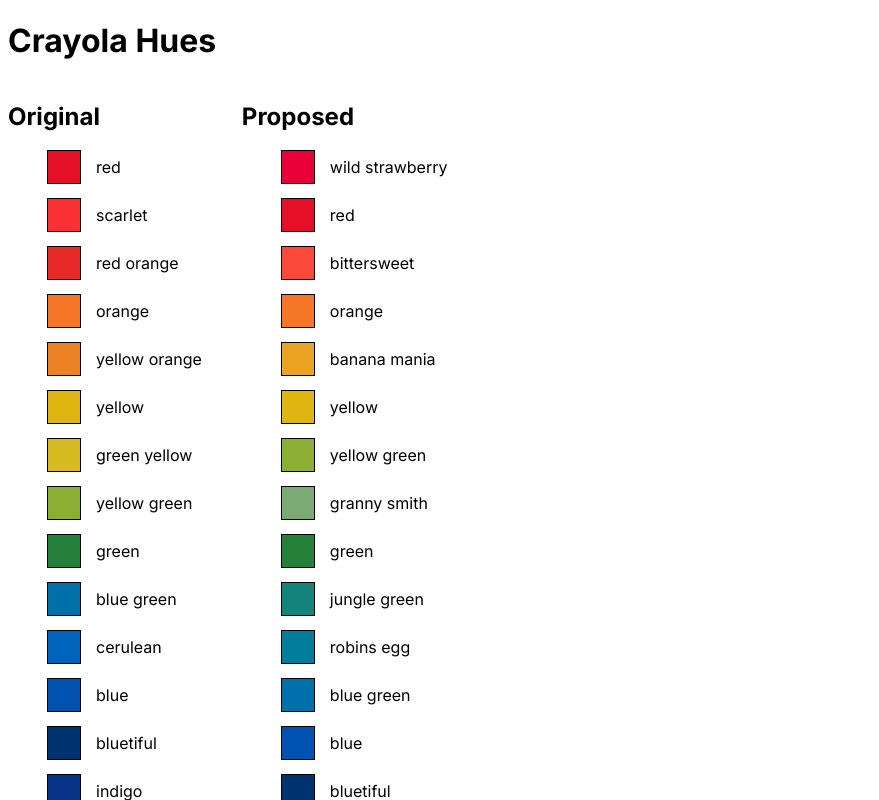
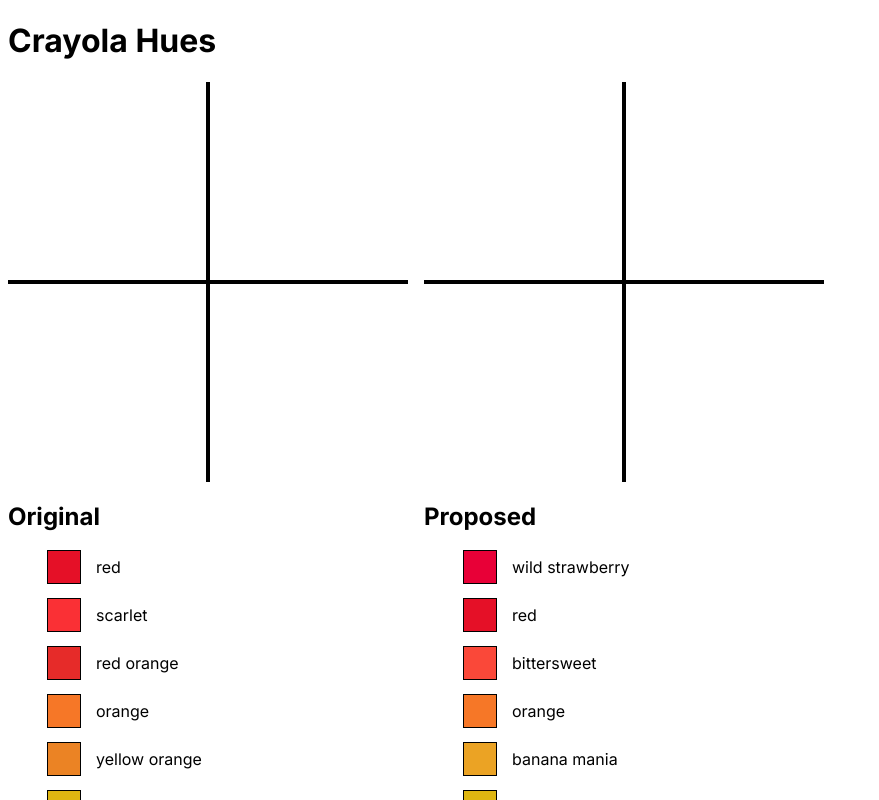
Before and after one commit to aqandrew/crayola-oklch, a Next.js app: page / in a window 1280 px wide. Shown: the top 800 px of the page, without its empty margins (0-879 px from the left). Built offline with nearby package versions, Linux system fonts and the light colour scheme.

Commit message:
add SVG graph w/axes

```diff
--- a/src/app/page.tsx
+++ b/src/app/page.tsx
@@ -4,6 +4,7 @@
 import { Global, css } from '@emotion/react';
 
 import { COLORS, COLORS_ORIGINAL, COLORS_PROPOSED } from '@/utils/colors';
+import Graph from '@/components/svg/Graph';
 import Swatch from '@/components/Swatch';
 
 export default function Home() {
@@ -24,16 +25,22 @@
 			<main>
 				<h1>Crayola Hues</h1>
 
-				<div css={css({ display: 'flex' })}>
+				<div css={css({ display: 'flex', gap: '1rem' })}>
 					<div>
+						<Graph />
+
 						<h2>Original</h2>
+
 						{Object.keys(COLORS_ORIGINAL).map((color) => (
 							<Swatch color={color} key={color} />
 						))}
 					</div>
 
 					<div>
+						<Graph />
+
 						<h2>Proposed</h2>
+
 						{Object.keys(COLORS_PROPOSED).map((color) => (
 							<Swatch color={color} key={color} />
 						))}
--- /dev/null
+++ b/src/components/svg/AxisX.tsx
@@ -0,0 +1,9 @@
+interface AxisXProps {
+	width: number;
+}
+
+export default function AxisX({ width }: AxisXProps) {
+	return (
+		<line x1={-width / 2} y1={0} x2={width / 2} y2={0} stroke="currentColor" />
+	);
+}
--- /dev/null
+++ b/src/components/svg/AxisY.tsx
@@ -0,0 +1,15 @@
+interface AxisYProps {
+	height: number;
+}
+
+export default function AxisY({ height }: AxisYProps) {
+	return (
+		<line
+			x1={0}
+			y1={-height / 2}
+			x2={0}
+			y2={height / 2}
+			stroke="currentColor"
+		/>
+	);
+}
--- /dev/null
+++ b/src/components/svg/Graph.tsx
@@ -0,0 +1,23 @@
+/** @jsxImportSource @emotion/react */
+import { css } from '@emotion/react';
+
+import AxisX from './AxisX';
+import AxisY from './AxisY';
+
+interface GraphProps {
+	width?: number;
+	height?: number;
+}
+
+export default function Graph({ width = 100, height = 100 }: GraphProps) {
+	const containerSize = '400px';
+
+	return (
+		<div css={css({ width: containerSize, height: containerSize })}>
+			<svg viewBox={`${-width / 2} ${-height / 2} ${width} ${height}`}>
+				<AxisX width={width} />
+				<AxisY height={height} />
+			</svg>
+		</div>
+	);
+}
```
